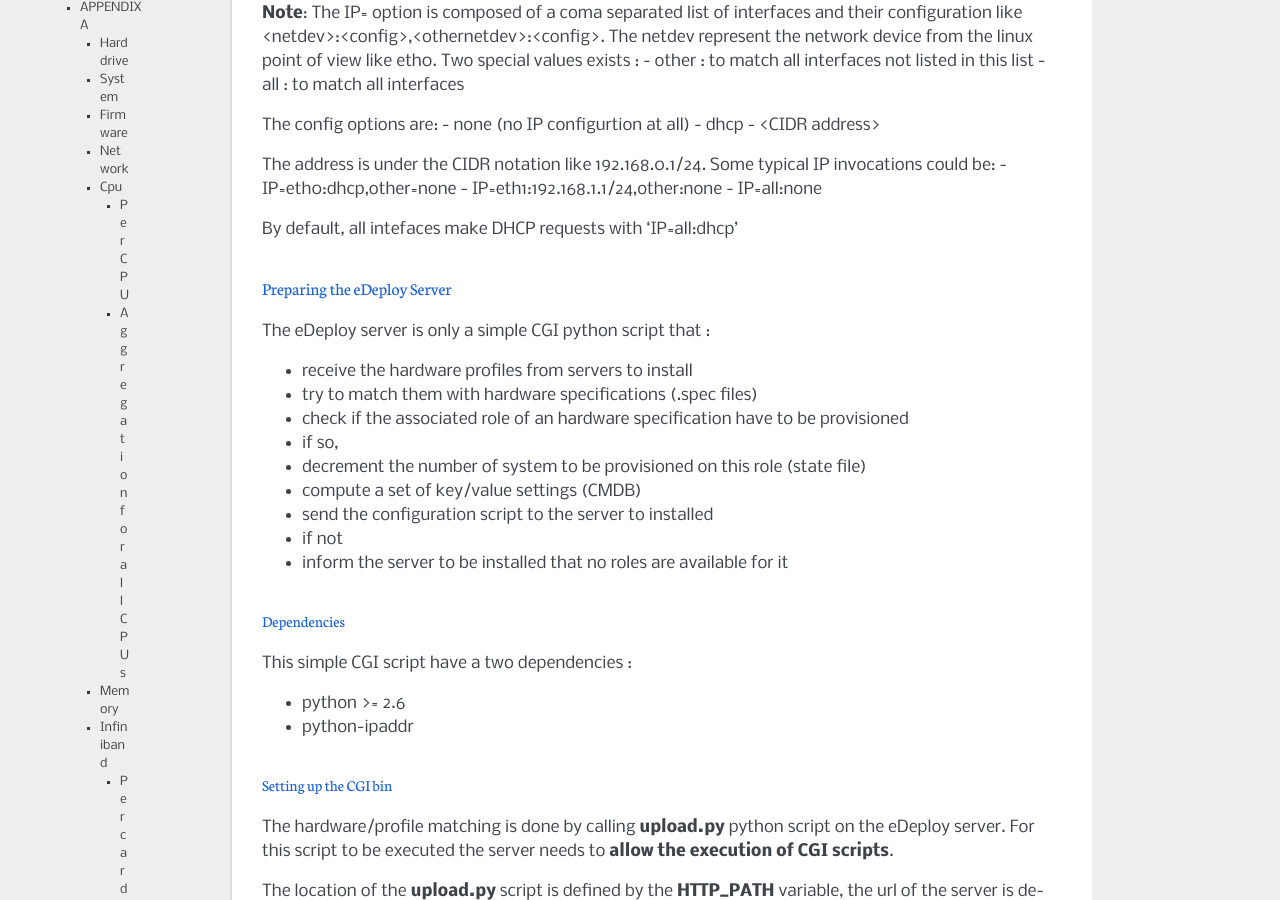
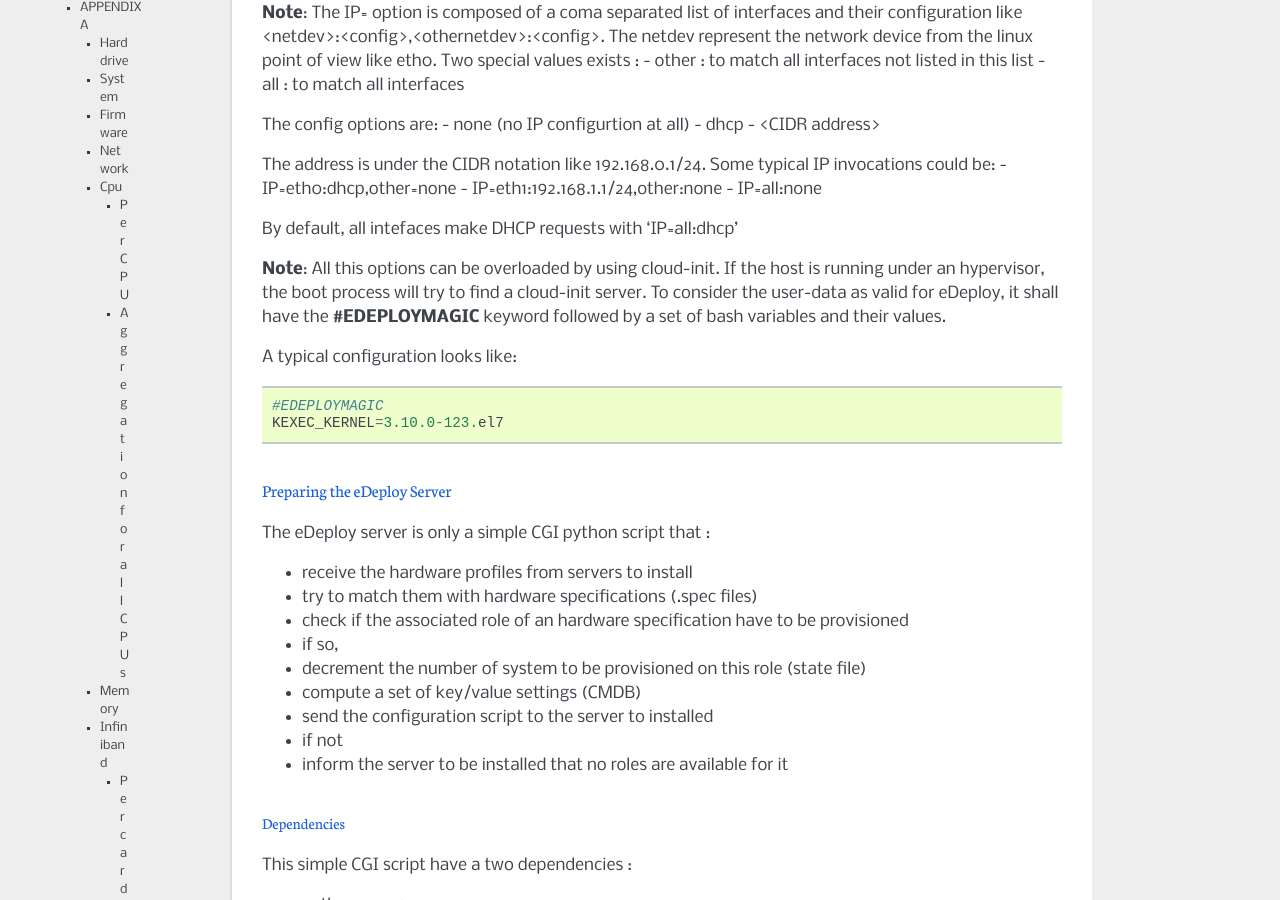
Before and after one commit to redhat-cip/edeploy, a Sphinx documentation site: the page built from docs/eDeployUserGuide.rst, in a window 1280 px wide and 900 px high, scrolled down 22977 px. Built offline with Sphinx 7.4.7, drawn with Linux system fonts in a browser that asks for light colours.

Commit message:
doc: Adding cloud-init support in documentation
Explaining how to use cloud-init to provide some configuration to
eDeploy.

```diff
--- a/docs/eDeployUserGuide.rst
+++ b/docs/eDeployUserGuide.rst
@@ -863,6 +863,18 @@ Some typical IP invocations could be:
 
 By default, all intefaces make DHCP requests with 'IP=all:dhcp'
 
+
+**Note**: All this options can be overloaded by using cloud-init. If the host is running under an hypervisor, the boot process will try to find a cloud-init server.
+To consider the user-data as valid for eDeploy, it shall have the **#EDEPLOYMAGIC** keyword followed by a set of bash variables and their values.
+
+A typical configuration looks like:
+
+::
+
+      #EDEPLOYMAGIC
+      KEXEC_KERNEL=3.10.0-123.el7
+
+
 Preparing the eDeploy Server
 ----------------------------
 
```
